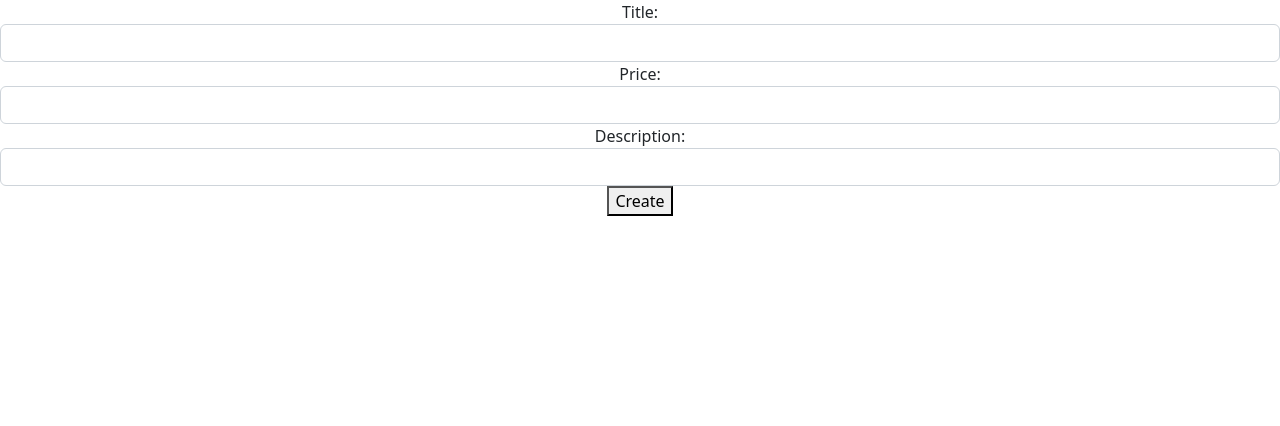
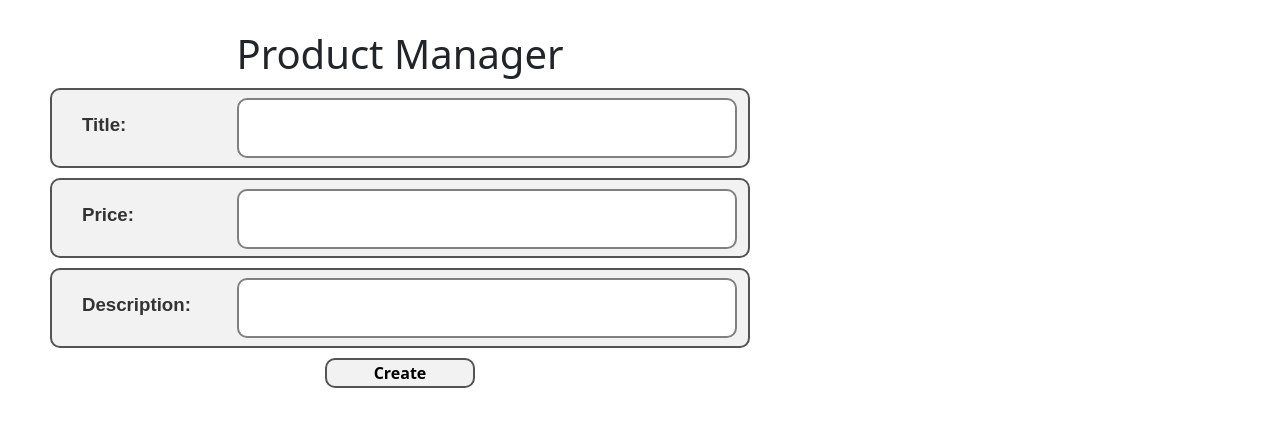
Before and after one commit to jlynnh/Coding-Dojo-VS-Folder, a React (Create React App) app in the folder Product_Manager/client/: page / in a window 1280 px wide. Shown: the top 426 px of the page. Built offline with nearby package versions, Linux system fonts and the light colour scheme.

Commit message:
Product Manager Assignment 1 final commit

```diff
--- a/Product_Manager/client/src/App.css
+++ b/Product_Manager/client/src/App.css
@@ -1,5 +1,89 @@
+.form-inline {
+  width: 750px;
+  margin-top: 10px;
+  padding: 20px;
+}
+
+.form-group {
+  border: 2px solid rgb(85, 84, 84);
+  border-radius: 10px;
+  background-color: #f2f2f2;
+  padding-left: 20px;
+  padding-right: 20px;
+  margin-top: 10px;
+  margin-bottom: 10px;
+  text-align: left;
+  height: 80px;
+  width: 700px;
+}
+
+.form-control-title {
+  border: 2px solid gray;
+  display: flex;
+  margin-left: 165px;
+  height: 60px;
+  width: 500px;
+  border-radius: 10px;
+  position: fixed;
+  top: 98px
+}
+
+.form-control-price {
+  border: 2px solid gray;
+  display: flex;
+  margin-left: 165px;
+  height: 60px;
+  width: 500px;
+  border-radius: 10px;
+  position: fixed;
+  top: 189px
+}
+
+.form-control-description {
+  border: 2px solid gray;
+  display: flex;
+  margin-left: 165px;
+  height: 60px;
+  width: 500px;
+  border-radius: 10px;
+  position: fixed;
+  top: 278px
+}
+
+
+.title, .price, .description {
+  font-family: Arial, Helvetica, sans-serif;
+  font-weight: bold;
+  color: #333333;
+  font-size: 14pt;
+  height: 70px;
+  width: 150px;
+  text-align: left;
+  justify-content: left;
+  align-items: center;
+  display: flex;
+  padding-left: 10px;
+}
+
 .App {
   text-align: center;
+  display: inline-block;
+  width: 0px auto;
+  margin-left: 50px;
+  margin-top: 10px;
+}
+
+.button {
+  border: 2px solid rgb(85, 84, 84);
+  border-radius: 10px;
+  background-color: #f2f2f2;
+  width: 150px;
+  height: 30px;
+  font-weight: bold;
+}
+
+.h1 {
+  font-family: Arial, Helvetica, sans-serif;
 }
 
 .App-logo {
--- a/Product_Manager/client/src/components/Productform.js
+++ b/Product_Manager/client/src/components/Productform.js
@@ -25,17 +25,20 @@ const onSubmitHandler = (e) => {
         <div>
             <div className='row'>
                 <form action='' className='form-inline' onSubmit={onSubmitHandler}>
-                    <div className='form-group'>
-                        <label htmlFor='title'className='data'>Title:</label>
-                        <input type='text' name='title' id='title' className='form-control' onChange={ (e) => setTitle(e.target.value) }/>
+                    <div className='header'>
+                        <h1>Product Manager</h1>
                     </div>
                     <div className='form-group'>
-                        <label htmlFor='price'className='data'>Price:</label>
-                        <input type='number' name='price' id='price' className='form-control' onChange={ (e) => setPrice(e.target.value) }/>
+                        <label htmlFor='title'className='title'>Title:</label>
+                        <input type='text' name='title' id='data' className='form-control-title' onChange={ (e) => setTitle(e.target.value) }/>
                     </div>
                     <div className='form-group'>
-                        <label htmlFor='description'className='data'>Description:</label>
-                        <input type='text' name='description' id='description' className='form-control' onChange={ (e) => setDescription(e.target.value) }/>
+                        <label htmlFor='price'className='price'>Price:</label>
+                        <input type='number' name='price' id='data' className='form-control-price' onChange={ (e) => setPrice(e.target.value) }/>
+                    </div>
+                    <div className='form-group'>
+                        <label htmlFor='description'className='description'>Description:</label>
+                        <input type='text' name='description' id='data' className='form-control-description' onChange={ (e) => setDescription(e.target.value) }/>
                     </div>
                     <button htmlFor='button' className='button' onClick={()=> alert("Product has been created!")}>Create</button>
                 </form>
```
